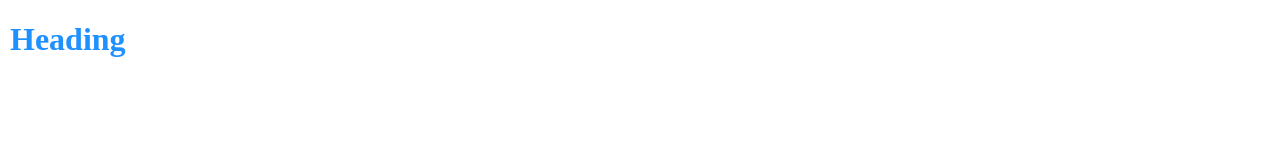
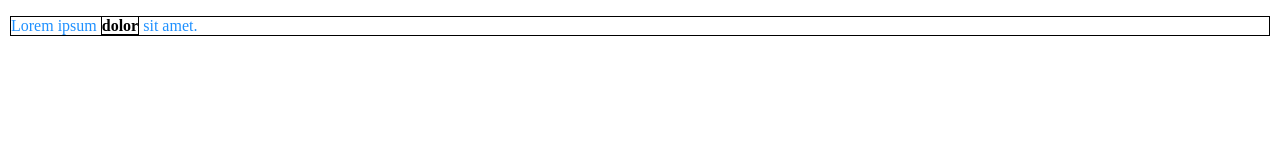
Before and after one commit to Dev-Craig44/HTML, a website: page index.html in a window 1280 px wide. Drawn offline with nearby package versions, Linux system fonts and the light colour scheme.

Commit message:
🔧 override inheritance

```diff
--- a/css/styles.css
+++ b/css/styles.css
@@ -2,26 +2,15 @@ body {
   margin: 10px;
 }
 
-/* to prevent the selector specificty rule from applying to this style we add the "!important" keyword  */
-/* use should avoid this as much as possible, because this will make your css messy and hard to maintain */
-
-/* h1 {
-  color: dodgerblue !important;
-} */
-
-h1 {
+p {
   color: dodgerblue;
+  border: 1px solid black;
 }
 
-.highlight {
-  color: deeppink;
+/* the "initial" keyword will ignore parent inheritance */
+/* this strong element does not inherit the border prop from it's parent */
+/* force inheritance on this element by using the "inherit" keyword */
+strong {
+  color: initial;
+  border: inherit;
 }
-
-/* this is the selector that is changing the style with a value of 100 on the specificty */
-#products {
-  color: green;
-}
-
-.featured #products {
-  color: dodgerblue;
-}
--- a/index.html
+++ b/index.html
@@ -4,19 +4,11 @@
     <meta charset="UTF-8" />
     <meta name="viewport" content="width=device-width, initial-scale=1.0" />
     <title>Playground</title>
-    <!--
-    this is an embedded stylesheet
-    there are two problems with these stylesheets:
-    1. they are not scalable
-    2. separation of concerns (HTML | CSS)
-    we use the link tag to link the CSS file
-    -->
     <link rel="stylesheet" href="node_modules/normalize.css/normalize.css" />
     <link rel="stylesheet" href="css/styles.css" />
   </head>
   <body>
-    <article class="featured">
-      <h1 id="products" class="highlight">Heading</h1>
-    </article>
+    <!-- this strong element will inherit styles from the <p> element -->
+    <p>Lorem ipsum <strong>dolor</strong> sit amet.</p>
   </body>
 </html>
```
Also changed, not shown: css-basics.md (+41 -0 lines).
